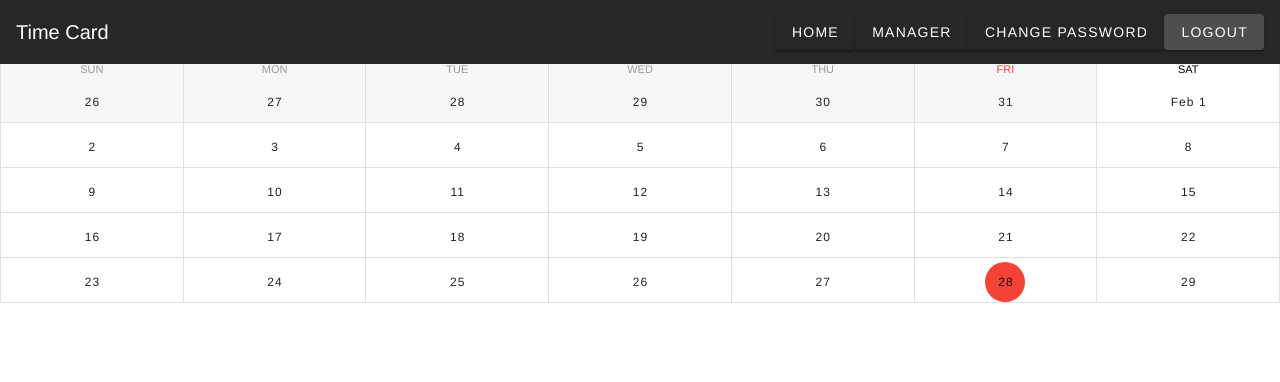
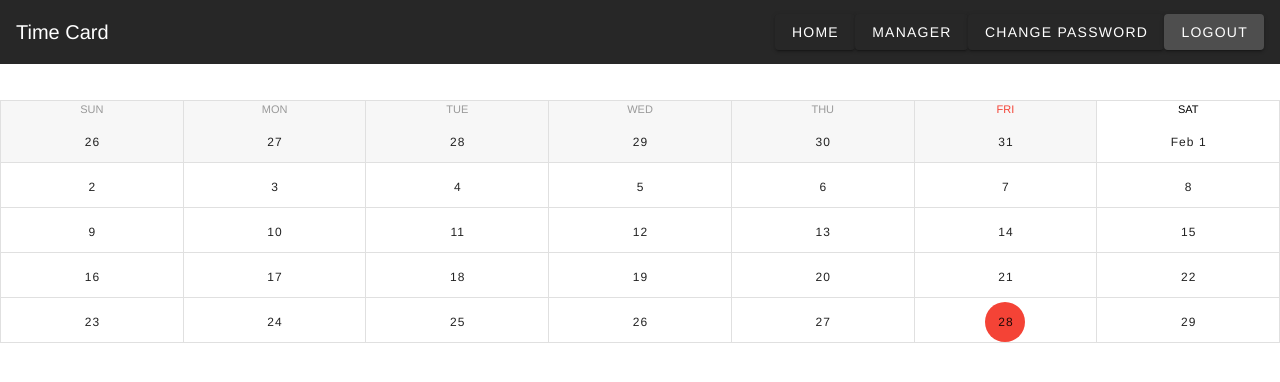
Before and after one commit to akhelouat/time-card-frontend, a Vue app: page /PSheet in a window 1280 px wide. Shown: the top 382 px of the page. Built offline with nearby package versions, Linux system fonts and the light colour scheme; what v-calendar would draw is missing.

Commit message:
update: add margin to calendar presence sheet

```diff
--- a/src/components/PSheet.vue
+++ b/src/components/PSheet.vue
@@ -1,6 +1,6 @@
 
 <template>
-    <div>
+    <div class="mt-10">
         <v-calendar :attributes='attrs' color="red" is-dark is-inline @dayclick='dayClicked'>
         </v-calendar>
         {{ selectedDay }}
```
